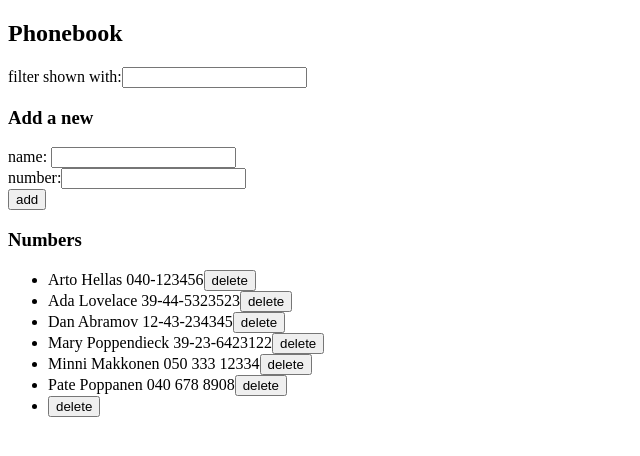
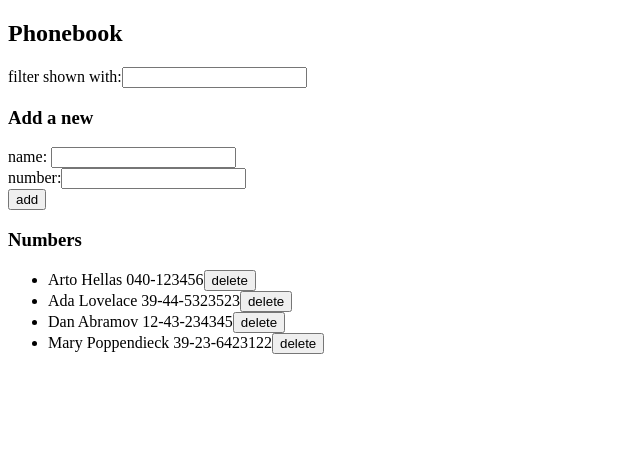
Before and after one commit to AnnamariKoo/05-puhelinluettelo-osa2, a React (Vite) app: page / in a window 1280 px wide. Shown: the top 456 px of the page, without its empty margins (0-640 px from the left). Built offline with nearby package versions, Linux system fonts and the light colour scheme; data requests are answered from the project's data file.

Commit message:
Numeroiden poistaminen onnistuu

```diff
--- a/db.json
+++ b/db.json
@@ -19,21 +19,6 @@
       "name": "Mary Poppendieck",
       "number": "39-23-6423122",
       "id": "4"
-    },
-    {
-      "id": "0e17",
-      "name": "Minni Makkonen",
-      "number": "050 333 12334"
-    },
-    {
-      "id": "0808",
-      "name": "Pate Poppanen",
-      "number": "040 678 8908"
-    },
-    {
-      "id": "7c4c",
-      "name": "",
-      "number": ""
     }
   ]
 }
--- a/src/App.jsx
+++ b/src/App.jsx
@@ -38,6 +38,16 @@ const App = () => {
     });
   };
 
+  const deletePerson = (id) => {
+    // event.preventDefault();
+    console.log("id:", id);
+    const response = personsService.removePerson(id);
+    console.log("response:", response);
+    const result = persons.filter((person) => person.id !== id);
+    console.log("result:", result);
+    setPersons(result);
+  };
+
   const handleSearchChange = (event) => {
     setSearchTerm(event.target.value);
   };
@@ -63,7 +73,11 @@ const App = () => {
         handleNumberChange={handleNumberChange}
       />
       <h3>Numbers</h3>
-      <Persons persons={persons} searchTerm={searchTerm} />
+      <Persons
+        deletePerson={deletePerson}
+        persons={persons}
+        searchTerm={searchTerm}
+      />
     </div>
   );
 };
--- a/src/components/Persons/Persons.jsx
+++ b/src/components/Persons/Persons.jsx
@@ -4,10 +4,11 @@ const Persons = (props) => {
   // const handleClick = (person) => {
   //   console.log("person", person);
   // };
-  const handleClick = (id) => {
-    // console.log("e:", e);
-    console.log("id:", id);
-  };
+  // const handleClick = (id) => {
+  //   props.deletePerson(id);
+  //   // console.log("e:", e);
+  //   console.log("id:", id);
+  // };
 
   return (
     <ul>
@@ -20,7 +21,7 @@ const Persons = (props) => {
             key={person.name}
             id={person.id}
             person={person}
-            handleClick={handleClick}
+            handleClick={props.deletePerson}
           />
         ))}
     </ul>
```
